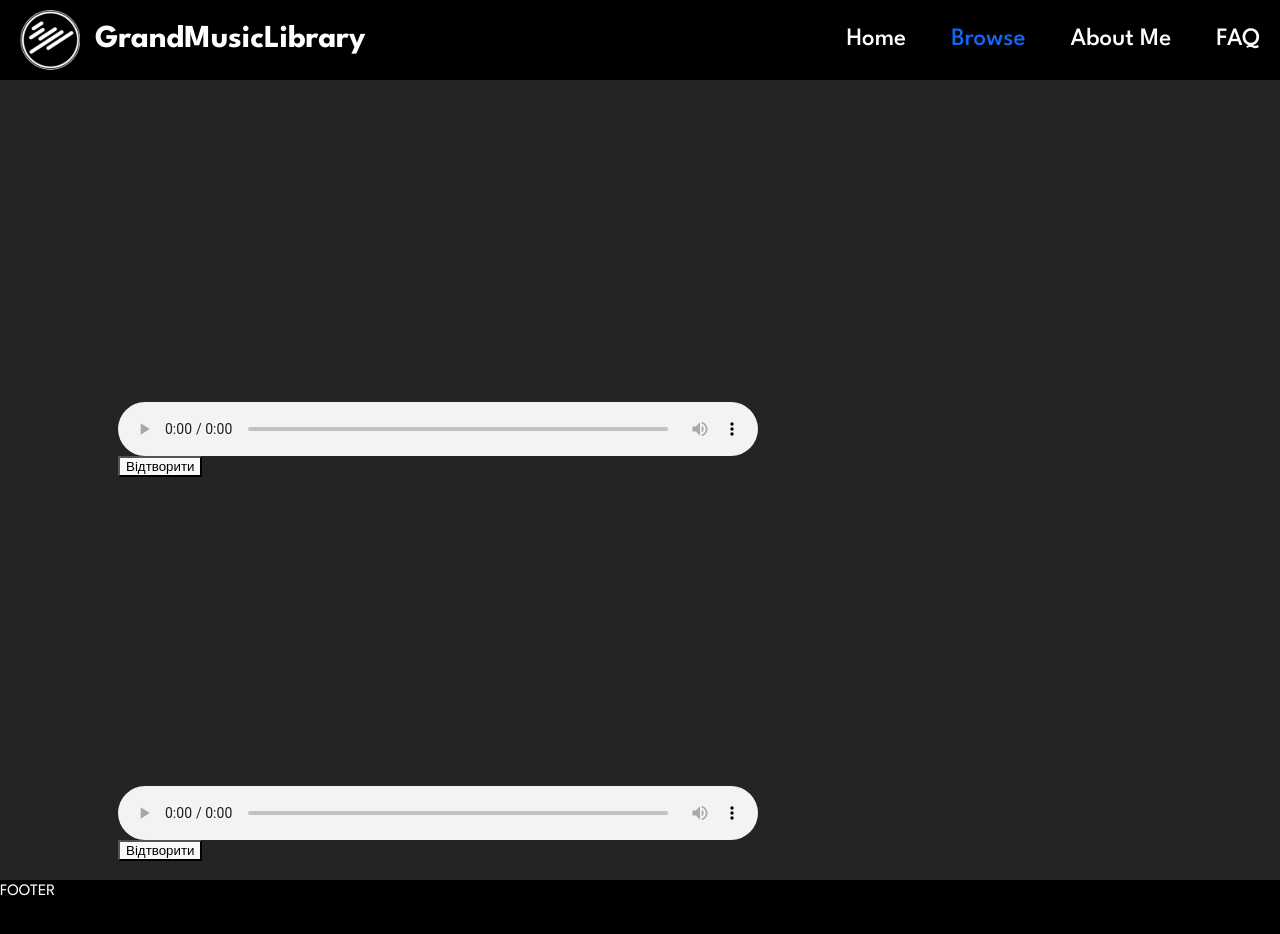
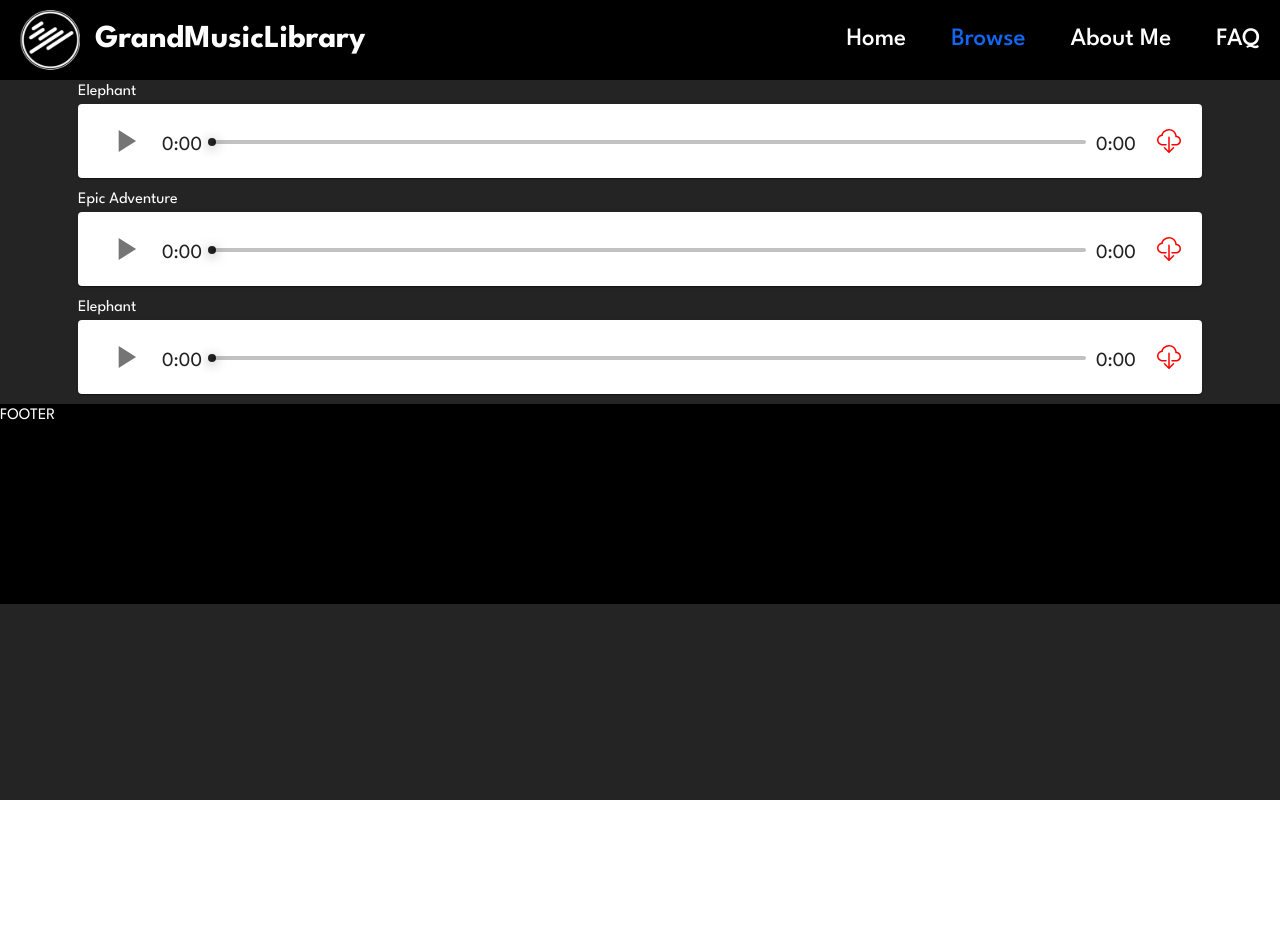
Before and after one commit to RadkoIvanUa/grand-music-library, a React (Vite) app: page /grand-music-library/library in a window 1280 px wide. Shown: the top 934 px of the page. After the commit the page ends 800 px from the top, so only its background shows below. Built offline with nearby package versions, Linux system fonts and the light colour scheme.

Commit message:
add player

```diff
--- a/src/components/AudioPlayer/AudioPlayerItem.jsx
+++ b/src/components/AudioPlayer/AudioPlayerItem.jsx
@@ -1,45 +1,131 @@
+/* eslint-disable react/prop-types */
 /* eslint-disable react-hooks/exhaustive-deps */
-import {
-  Box,
-  Card,
-  CardContent,
-  IconButton,
-  Slider,
-  Typography,
-} from "@mui/material";
+import { Box, Card, IconButton, Slider } from "@mui/material";
 import { useRef, useState } from "react";
 import PlayArrowIcon from "@mui/icons-material/PlayArrow";
 import PauseIcon from "@mui/icons-material/Pause";
 import { useTheme } from "@mui/material/styles";
 import ReactPlayer from "react-player";
+import { BsCloudDownload } from "react-icons/bs";
 
 // eslint-disable-next-line react/prop-types
-export default function AudioPlayer({ url }) {
-  const [currentUrl, setCurrentUrl] = useState(null);
-  const playerRef = useRef(null);
 
-  const playAudio = (newUrl) => {
-    if (currentUrl === newUrl) {
-      return; // Не змінювати, якщо вже грає ця аудіозапис
-    }
+export default function AudioPlayer({ data, onTogglePlay }) {
+  const [currentTime, setCurrentTime] = useState(0);
+  const [duration, setDuration] = useState(0);
+  const audioRef = useRef(null);
 
-    if (playerRef.current) {
-      playerRef.current.seekTo(0); // Перемотувати поточний плеєр на початок
-      playerRef.current.pause(); // Призупинити відтворення поточного плеєра
-    }
+  const theme = useTheme();
+  theme.palette.mode === "dark" ? "rgba(255,255,255,0.4)" : "rgba(0,0,0,0.4)";
 
-    setCurrentUrl(newUrl); // Оновити URL активного плеєра
+  const handleSeek = (e) => {
+    setCurrentTime(e.target.value);
+    audioRef.current.seekTo(e.target.value);
   };
 
+  function formatDuration(durationSeconds) {
+    const minutes = Math.floor(durationSeconds / 60);
+    const seconds = Math.floor(durationSeconds % 60);
+    const formattedSeconds = seconds.toString().padStart(2, "0");
+    return `${minutes}:${formattedSeconds}`;
+  }
+
   return (
-    <div>
-      <ReactPlayer
-        ref={playerRef}
-        url={url}
-        playing={url === currentUrl}
-        controls
-      />
-      <button onClick={() => playAudio(url)}>Відтворити</button>
-    </div>
+    <>
+      <p style={{ color: "#fff" }}>{data.title}</p>
+      <Card
+        sx={{
+          display: "flex",
+          alignItems: "center",
+          gap: "10px",
+          marginBottom: "10px",
+          padding: "10px",
+        }}
+      >
+        <ReactPlayer
+          url={data.src}
+          playing={!data.isPaused}
+          ref={audioRef}
+          height={0}
+          width={0}
+          onDuration={(duration) => {
+            setDuration(duration);
+          }}
+          onProgress={(process) => {
+            setCurrentTime(process.playedSeconds);
+          }}
+        />
+        <Box sx={{ display: "flex", alignItems: "center" }}>
+          <IconButton onClick={() => onTogglePlay(data)}>
+            {data.isPaused ? (
+              <PlayArrowIcon sx={{ height: 38, width: 38 }} />
+            ) : (
+              <PauseIcon sx={{ height: 38, width: 38 }} />
+            )}
+          </IconButton>
+        </Box>
+        <p style={{ fontSize: 20, paddingTop: 8 }}>
+          {formatDuration(currentTime)}
+        </p>
+        <Box sx={{ width: "100%" }}>
+          <Slider
+            aria-label="time-indicator"
+            size="small"
+            type="range"
+            min={0}
+            step={1}
+            max={duration}
+            onChange={handleSeek}
+            value={currentTime}
+            sx={{
+              color:
+                theme.palette.mode === "dark" ? "#fff" : "rgba(0,0,0,0.87)",
+              height: 4,
+              padding: 0,
+              "& .MuiSlider-thumb": {
+                width: 8,
+                height: 8,
+                transition: "0.3s cubic-bezier(.47,1.64,.41,.8)",
+                "&:before": {
+                  boxShadow: "0 2px 12px 0 rgba(0,0,0,0.4)",
+                },
+                "&:hover, &.Mui-focusVisible": {
+                  boxShadow: `0px 0px 0px 8px ${
+                    theme.palette.mode === "dark"
+                      ? "rgb(255 255 255 / 16%)"
+                      : "rgb(0 0 0 / 16%)"
+                  }`,
+                },
+                "&.Mui-active": {
+                  width: 20,
+                  height: 20,
+                },
+              },
+              "& .MuiSlider-rail": {
+                opacity: 0.28,
+              },
+            }}
+          />
+        </Box>
+        <p style={{ fontSize: 20, paddingTop: 8 }}>
+          {formatDuration(duration)}
+        </p>
+        <IconButton>
+          <a
+            href={data.src}
+            style={{
+              width: 30,
+              height: 30,
+              display: "flex",
+              alignItems: "center",
+              justifyContent: "center",
+            }}
+            download
+          >
+            <BsCloudDownload color="red" />
+          </a>
+        </IconButton>
+      </Card>
+    </>
   );
 }
--- a/src/pages/Library/Library.jsx
+++ b/src/pages/Library/Library.jsx
@@ -3,21 +3,39 @@ import AudioPlayer from "../../components/AudioPlayer/AudioPlayerItem";
 import music from "../../music/Adventure.mp3";
 
 import { StyledContainer } from "../../components/Container/StyledContainer";
+import { useState } from "react";
 export default function Library() {
+  const initialAudioData = [
+    {
+      title: "Elephant",
+      src: "https://storage.googleapis.com/media-session/elephants-dream/the-wires.mp3",
+      isPaused: true,
+    },
+    { title: "Epic Adventure", src: music, isPaused: true },
+    {
+      title: "Elephant",
+      src: "https://storage.googleapis.com/media-session/elephants-dream/the-wires.mp3",
+      isPaused: true,
+    },
+  ];
+
+  const [audioData, setAudioData] = useState(initialAudioData);
+
+  const handleTogglePlay = (clickedData) => {
+    const updatedAudioData = audioData.map((data) => {
+      if (data === clickedData) {
+        return { ...data, isPaused: !data.isPaused };
+      }
+      return { ...data, isPaused: true };
+    });
+    setAudioData(updatedAudioData);
+  };
+
   return (
     <StyledContainer>
-      <ul>
-        <li>
-          <AudioPlayer
-            url={
-              "https://storage.googleapis.com/media-session/elephants-dream/the-wires.mp3"
-            }
-          />
-        </li>
-        <li>
-          <AudioPlayer url={music} />
-        </li>
-      </ul>
+      {audioData.map((data, index) => (
+        <AudioPlayer key={index} data={data} onTogglePlay={handleTogglePlay} />
+      ))}
     </StyledContainer>
   );
 }
```
